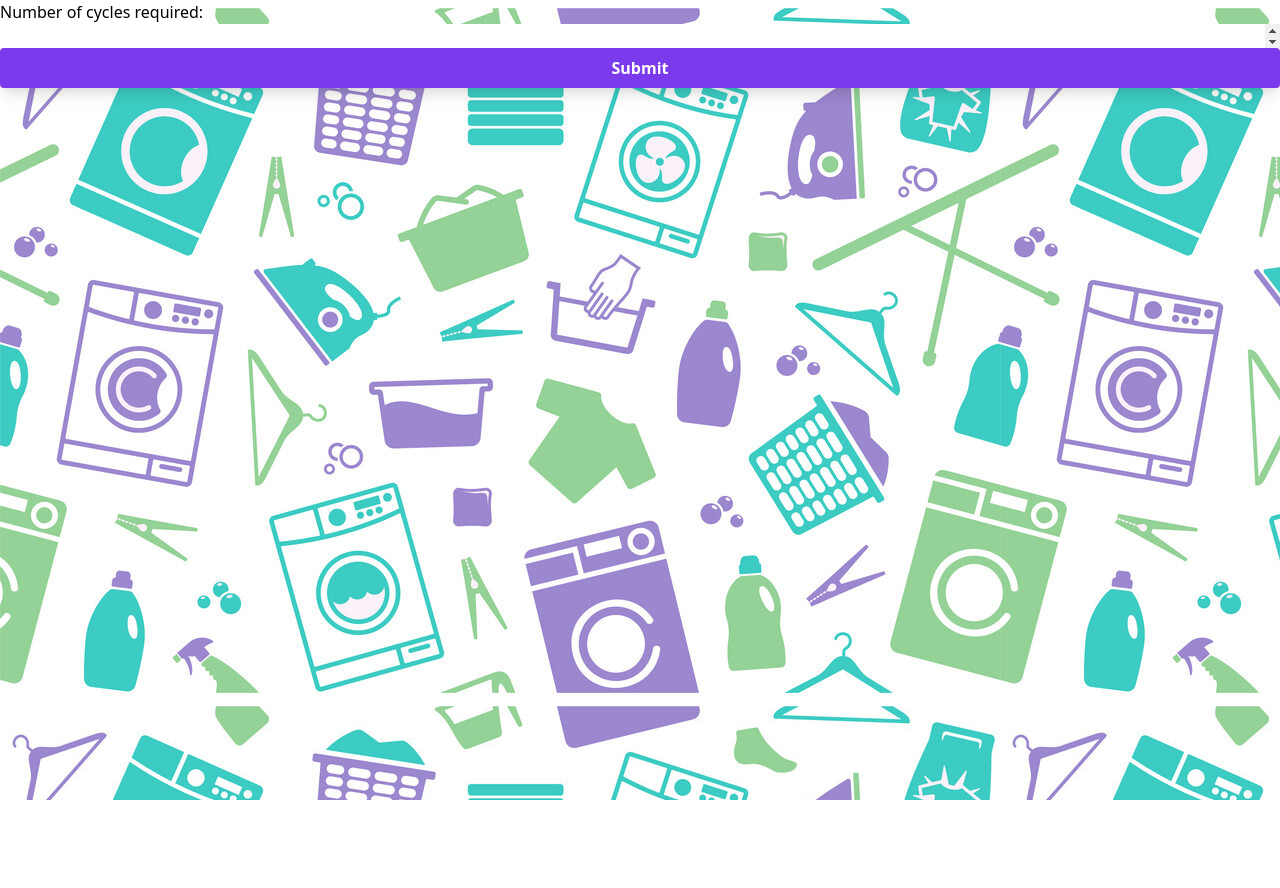
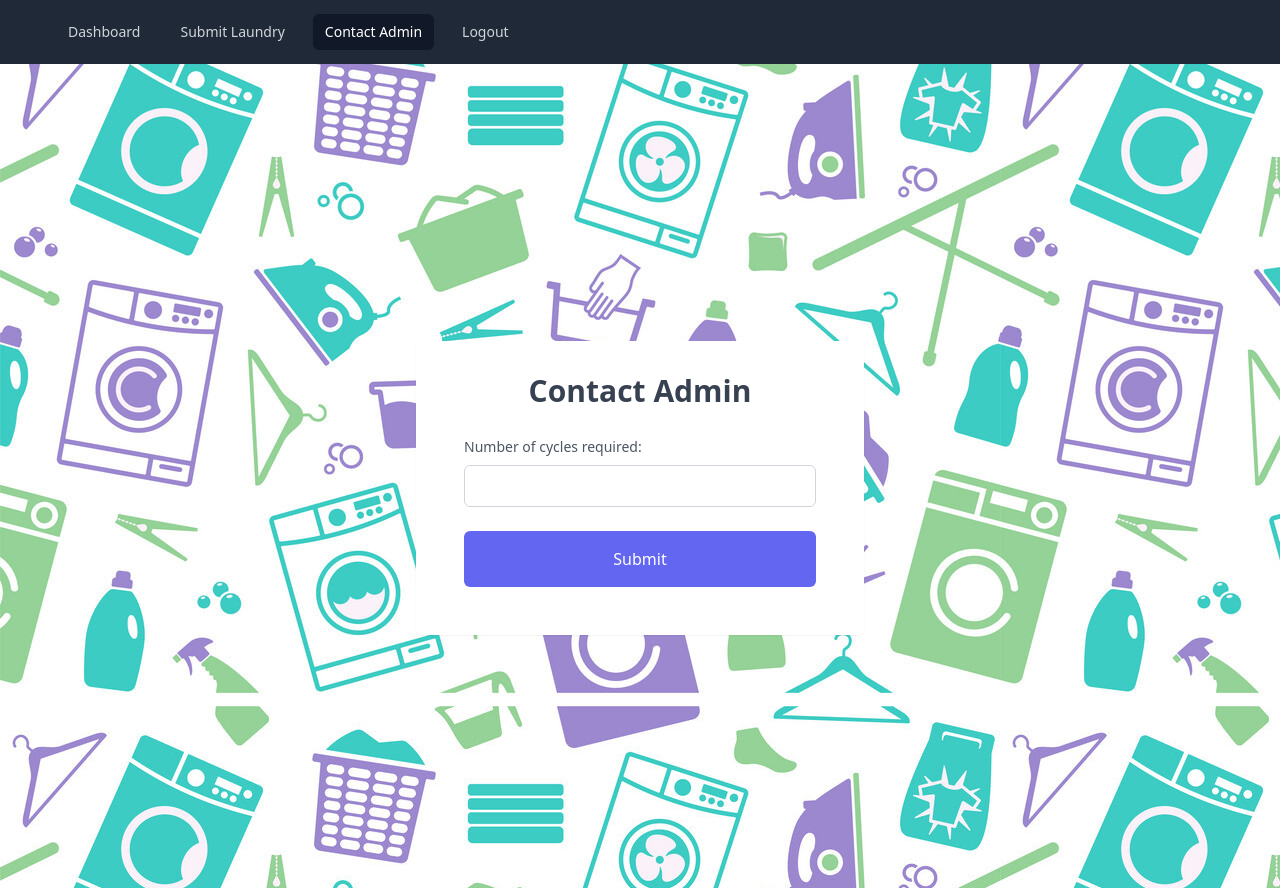
Before and after one commit to 4doctorstrange/Laundary-WebApp, a Django app: page /contact_admin in a window 1280 px wide. Before the commit the page ends 800 px from the top, so only its background shows below. Run offline with Django 3.2, Linux system fonts and the light colour scheme; a user stored in the database is signed in.

Commit message:
added contact admin css

```diff
--- a/templates/contact_admin.html
+++ b/templates/contact_admin.html
@@ -1,6 +1,7 @@
 <!DOCTYPE html>
 
 <html>
+
 <head>
     <meta charset="utf-8">
     <meta http-equiv="X-UA-Compatible" content="IE=edge">
@@ -9,12 +10,93 @@
     <meta name="viewport" content="width=device-width, initial-scale=1">
     <link href="https://unpkg.com/tailwindcss/dist/tailwind.min.css" rel="stylesheet">
 </head>
+
 <body style="background-image: url('../static/18067653\ \(1\).jpg');">
+    <nav class="bg-gray-800">
+        <div class="max-w-7xl mx-auto px-2 sm:px-6 lg:px-8">
+          <div class="relative flex items-center justify-between h-16">
+            <div class="absolute inset-y-0 left-0 flex items-center sm:hidden">
+              <button type="button"
+                class="inline-flex items-center justify-center p-2 rounded-md text-gray-400 hover:text-white hover:bg-gray-700 focus:outline-none focus:ring-2 focus:ring-inset focus:ring-white"
+                aria-controls="mobile-menu" aria-expanded="false">
+                <span class="sr-only">Open main menu</span>
+                <svg class="block h-6 w-6" xmlns="http://www.w3.org/2000/svg" fill="none" viewBox="0 0 24 24"
+                  stroke="currentColor" aria-hidden="true">
+                  <path stroke-linecap="round" stroke-linejoin="round" stroke-width="2" d="M4 6h16M4 12h16M4 18h16" />
+                </svg>
+                <svg class="hidden h-6 w-6" xmlns="http://www.w3.org/2000/svg" fill="none" viewBox="0 0 24 24"
+                  stroke="currentColor" aria-hidden="true">
+                  <path stroke-linecap="round" stroke-linejoin="round" stroke-width="2" d="M6 18L18 6M6 6l12 12" />
+                </svg>
+              </button>
+            </div>
+            <div class="flex-1 flex items-center justify-center sm:items-stretch sm:justify-start">
+              <div class="hidden sm:block sm:ml-6">
+                <div class="flex space-x-4">
+                  <a href="/dashboard"
+                    class="text-gray-300 hover:bg-gray-700 hover:text-white px-3 py-2 rounded-md text-sm font-medium">Dashboard</a>
+                  <a href="/use_cycle" class="text-gray-300 hover:bg-gray-700 hover:text-white px-3 py-2 rounded-md text-sm font-medium">Submit
+                    Laundry</a>
+                  <a href="/contact_admin"
+                    class="bg-gray-900 text-white px-3 py-2 rounded-md text-sm font-medium">Contact
+                    Admin</a>
+                  <a href="/logout"
+                    class="text-gray-300 hover:bg-gray-700 hover:text-white px-3 py-2 rounded-md text-sm font-medium">Logout</a>
+                </div>
+              </div>
+            </div>
+            <div class="absolute inset-y-0 right-0 flex items-center pr-2 sm:static sm:inset-auto sm:ml-6 sm:pr-0">
+            </div>
+          </div>
+        </div>
+        </div>
 
-<form  class="flex flex-col" method="POST"  novalidate>
+        <div class="sm:hidden" id="mobile-menu">
+          <div class="px-2 pt-2 pb-3 space-y-1">
+            <a href="/dashboard"
+              class="text-gray-300 hover:bg-gray-700 hover:text-white block px-3 py-2 rounded-md text-base font-medium">Dashboard</a>
+            <a href="/use_cycle" class="text-gray-300 hover:bg-gray-700 hover:text-white block px-3 py-2 rounded-md text-base font-medium">Submit
+              Laundry</a>
+            <a href="/contact_admin"
+              class="bg-gray-900 text-white block px-3 py-2 rounded-md text-base font-medium">Contact
+              Admin</a>
+            <a href="/logout"
+              class="text-gray-300 hover:bg-gray-700 hover:text-white block px-3 py-2 rounded-md text-base font-medium">Logout</a>
+          </div>
+        </div>
+      </nav>
+      <br>
+    <!-- <form class="flex flex-col" method="POST" novalidate>
         {% csrf_token %}
         {{ contact_form }}
 
-    <button class="bg-purple-600 hover:bg-purple-700 text-white font-bold py-2 rounded shadow-lg hover:shadow-xl transition duration-200" type="submit">Submit</button>
+        <button
+            class="bg-purple-600 hover:bg-purple-700 text-white font-bold py-2 rounded shadow-lg hover:shadow-xl transition duration-200"
+            type="submit">Submit</button>
+    </form> -->
+    <div class="flex items-center min-h-screen">
+        <div class="container mx-auto">
+          <div class="max-w-md mx-auto my-10 bg-white p-5 rounded-md shadow-sm">
+            <div class="text-center">
+              <h1 class="my-3 text-3xl font-semibold text-gray-700 dark:text-gray-200">Contact Admin</h1>
+            </div>
+            <div class="m-7">
+              <form method="POST" id="form" novalidate>
+                {% csrf_token %}
+                <div class="mb-6">
+                  <label for="id_cycles_needed" class="block mb-2 text-sm text-gray-600 dark:text-gray-400">Number of cycles required:</label>
+                  <input type="number" min="1" max="30" name="cycles_needed" id="id_cycles_needed" required
+                    class="w-full px-3 py-2 placeholder-gray-300 border border-gray-300 rounded-md focus:outline-none focus:ring focus:ring-indigo-100 focus:border-indigo-300 dark:bg-gray-700 dark:text-white dark:placeholder-gray-500 dark:border-gray-600 dark:focus:ring-gray-900 dark:focus:border-gray-500" />
+                </div>
+                <div class="mb-6">
+                  <button type="submit"
+                    class="w-full px-3 py-4 text-white bg-indigo-500 rounded-md focus:bg-indigo-600 focus:outline-none">Submit</button>
+                </div>
+                <p class="text-base text-center text-gray-400" id="result">
+                </p>
               </form>
+            </div>
+          </div>
+        </div>
+      </div>
 </body>
--- a/templates/use_cycle.html
+++ b/templates/use_cycle.html
@@ -37,7 +37,7 @@
                 class="text-gray-300 hover:bg-gray-700 hover:text-white px-3 py-2 rounded-md text-sm font-medium">Dashboard</a>
               <a href="/use_cycle" class="bg-gray-900 text-white px-3 py-2 rounded-md text-sm font-medium">Submit
                 Laundry</a>
-              <a href="#"
+              <a href="/contact_admin"
                 class="text-gray-300 hover:bg-gray-700 hover:text-white px-3 py-2 rounded-md text-sm font-medium">Contact
                 Admin</a>
               <a href="/logout"
@@ -57,7 +57,7 @@
           class="text-gray-300 hover:bg-gray-700 hover:text-white block px-3 py-2 rounded-md text-base font-medium">Dashboard</a>
         <a href="/use_cycle" class="bg-gray-900 text-white block px-3 py-2 rounded-md text-base font-medium">Submit
           Laundry</a>
-        <a href="#"
+        <a href="/contact_admin"
           class="text-gray-300 hover:bg-gray-700 hover:text-white block px-3 py-2 rounded-md text-base font-medium">Contact
           Admin</a>
         <a href="/logout"
```
Also changed, not shown: db.sqlite3. Lines whose indentation alone changed are shown as unchanged.
